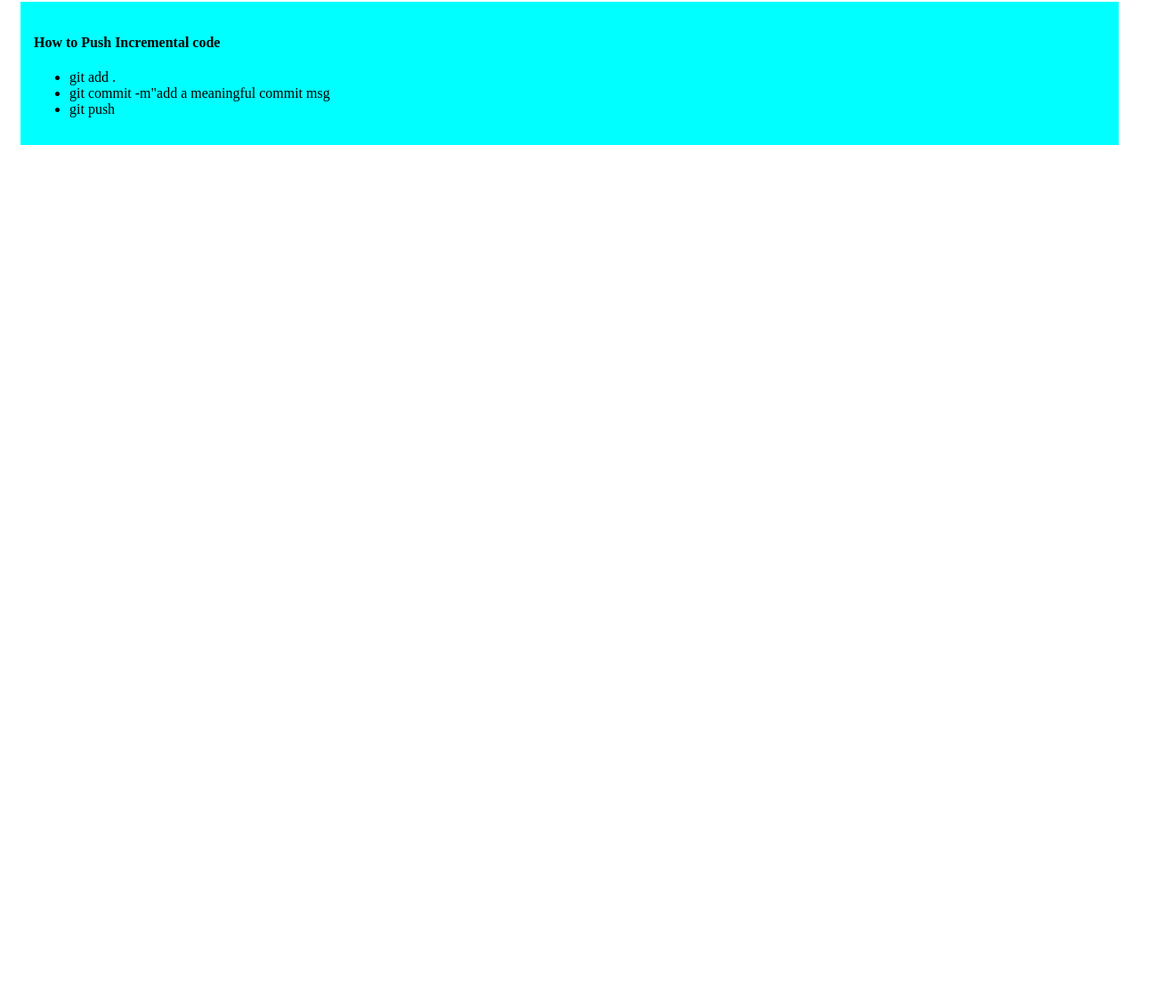
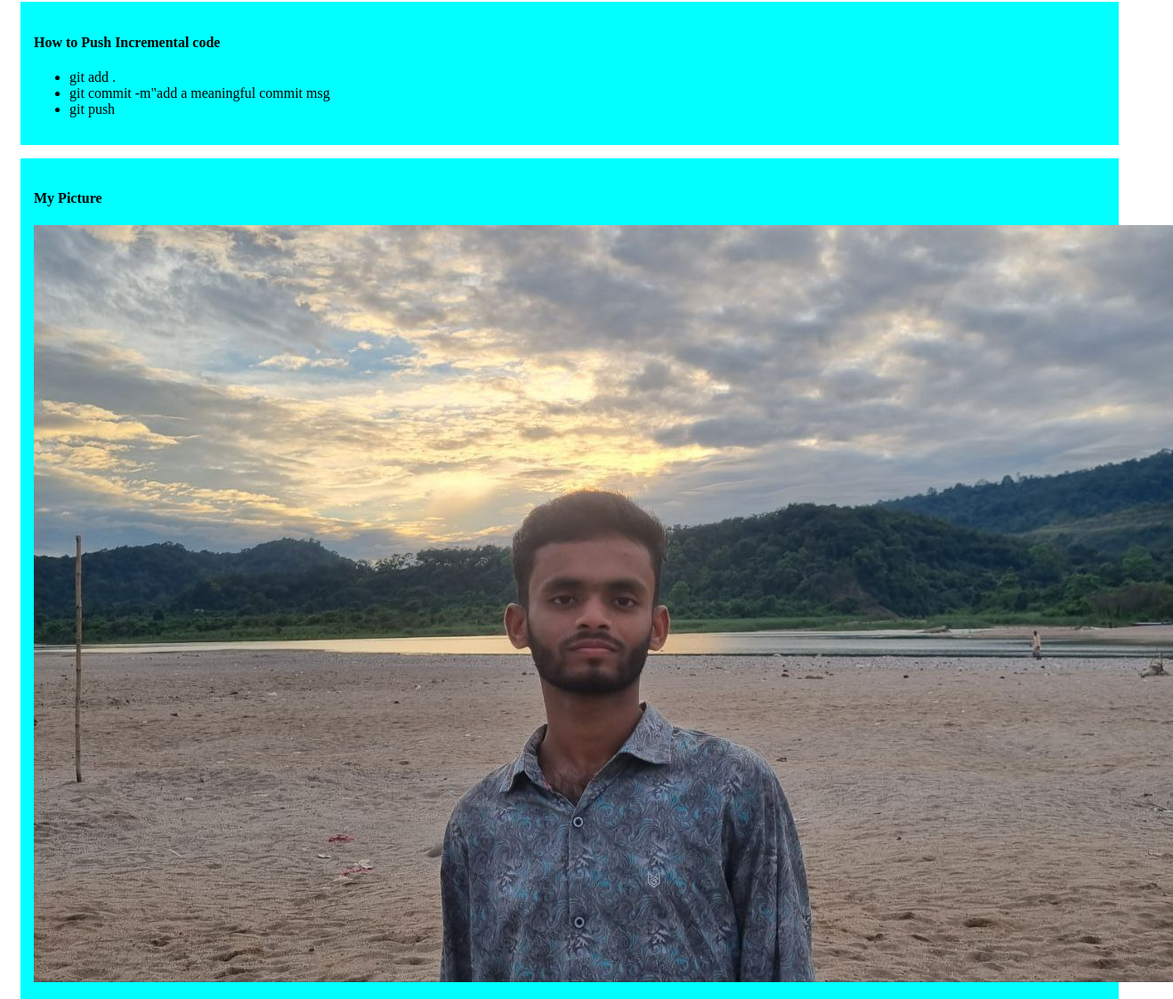
Before and after one commit to MahabubMabba/My-simple-Website, a plain HTML site: page index.html in a window 1280 px wide. Shown: the part 482-1605 px from the top of the page at 89% size, 1318 px wide, since content can reach past the window. Before the commit the page ends 800 px from the top, so only its background shows below. Drawn offline with Linux system fonts and the light colour scheme.

Commit message:
added My Picture

```diff
--- a/index.html
+++ b/index.html
@@ -27,5 +27,9 @@
             <li> git push</li>
         </ul>
     </div>
+    <div>
+        <h4>My Picture</h4>
+        <img src="Images/My Pic.jpg" alt="">
+    </div>
 </body>
 </html>
```
Also changed, not shown: Images/My Pic.jpg (added).
